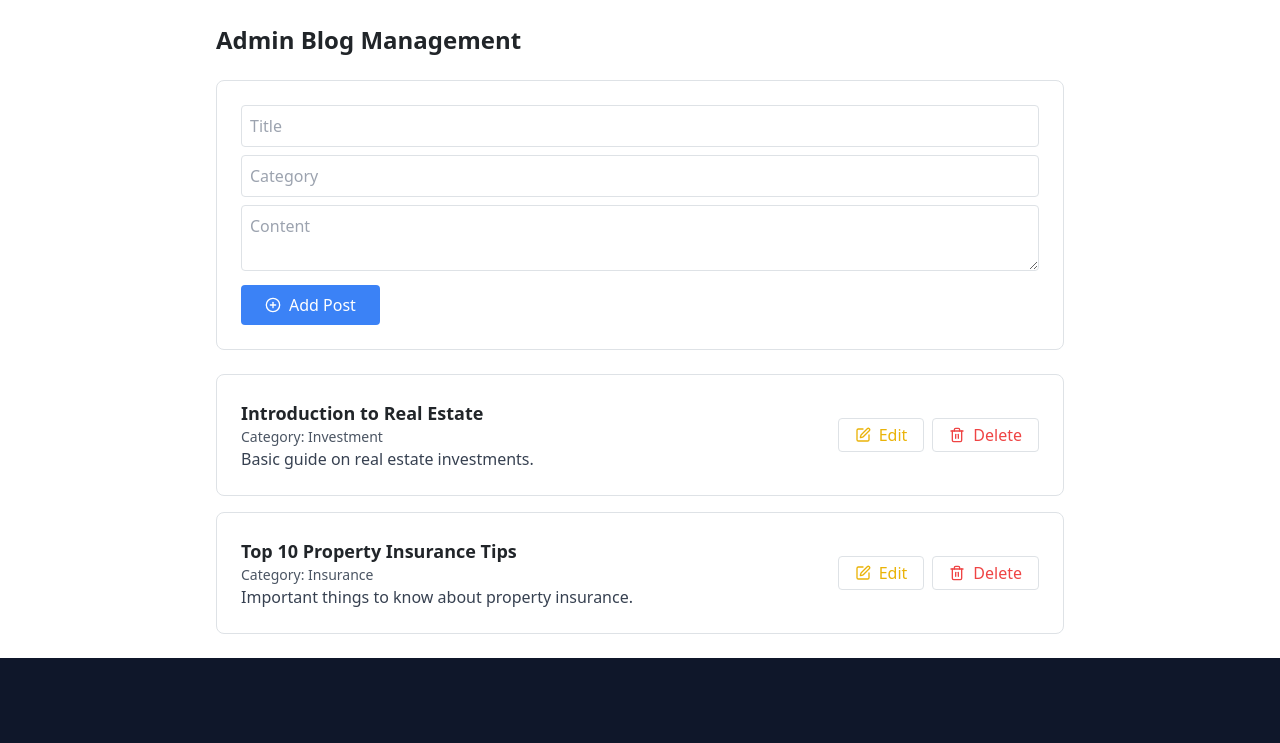
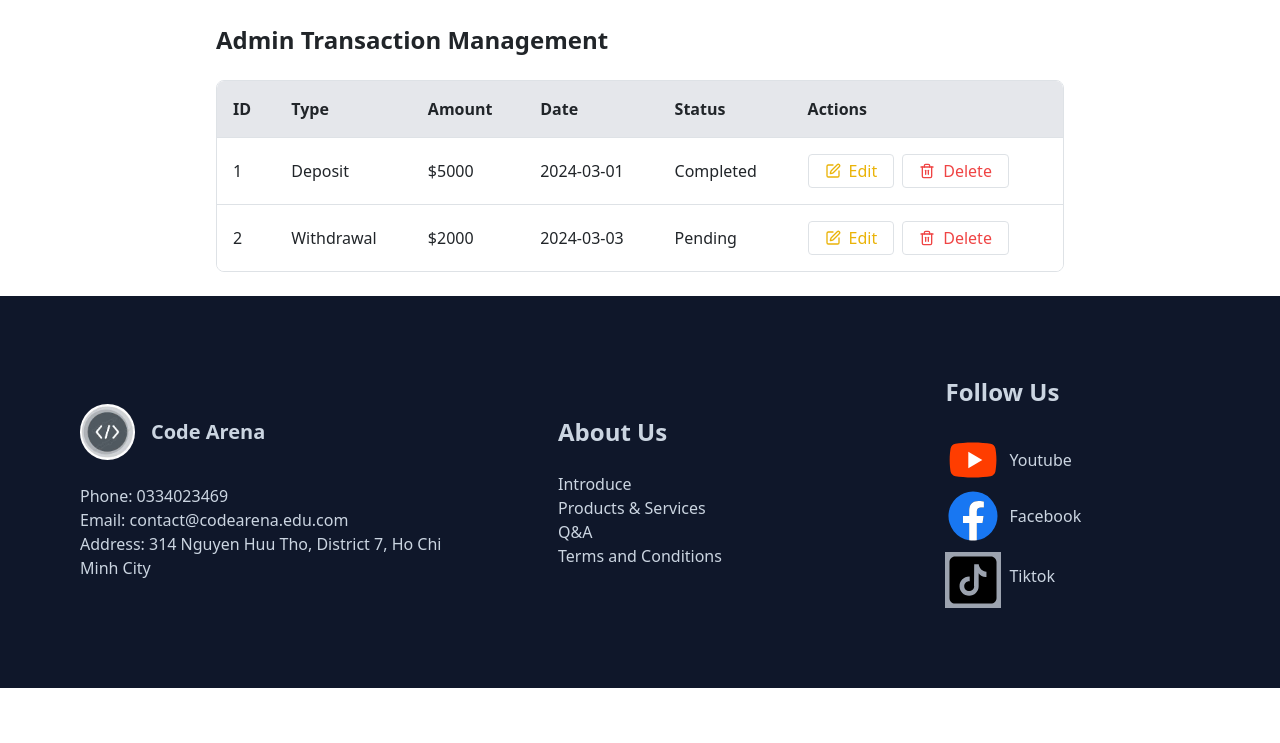
Before and after one commit to nguyentrungtinh2003/online_learning_management_system_frontend, a React (Create React App) app: page /test in a window 1280 px wide. Shown: the top 743 px of the page. Built offline with nearby package versions, Linux system fonts and the light colour scheme; a web font is replaced by a local one.

Commit message:
SCRUM-135 Create Payment Management Layout for Admin

```diff
--- a/src/App.js
+++ b/src/App.js
@@ -22,13 +22,14 @@ import ManagementQuestion from "./pages/Question/QuestionManagement";
 import LearningProgress from "./pages/User/LearningProcess";
 import CommentManagement from "./pages/Comment/CommentManagement";
 import AdminBlogManagement from "./pages/Blog/AdminBlogManagement";
+import AdminPaymentManagement from "./pages/Payment/AdminPaymentManagement";
 
 function App() {
   return (
     <>
       <Router>
         <Routes>
-          <Route path="/test" element={<AdminBlogManagement/>} />
+          <Route path="/test" element={<AdminPaymentManagement />} />
           <Route
             path="/"
             element={
--- /dev/null
+++ b/src/pages/Payment/AdminPaymentManagement.js
@@ -0,0 +1,72 @@
+import { useState } from "react";
+import { Edit, Trash2 } from "lucide-react";
+
+const initialTransactions = [
+  {
+    id: 1,
+    type: "Deposit",
+    amount: 5000,
+    date: "2024-03-01",
+    status: "Completed",
+  },
+  {
+    id: 2,
+    type: "Withdrawal",
+    amount: 2000,
+    date: "2024-03-03",
+    status: "Pending",
+  },
+];
+
+export default function TransactionAdmin() {
+  const [transactions, setTransactions] = useState(initialTransactions);
+
+  const deleteTransaction = (id) =>
+    setTransactions(
+      transactions.filter((transaction) => transaction.id !== id)
+    );
+
+  return (
+    <div className="p-6 max-w-4xl mx-auto">
+      <h1 className="text-2xl font-bold mb-4">Admin Transaction Management</h1>
+
+      {/* Transactions Table */}
+      <div className="overflow-x-auto border border-gray-300 rounded-lg">
+        <table className="min-w-full bg-white">
+          <thead>
+            <tr className="bg-gray-200 text-left">
+              <th className="p-3">ID</th>
+              <th className="p-3">Type</th>
+              <th className="p-3">Amount</th>
+              <th className="p-3">Date</th>
+              <th className="p-3">Status</th>
+              <th className="p-3">Actions</th>
+            </tr>
+          </thead>
+          <tbody>
+            {transactions.map((transaction) => (
+              <tr key={transaction.id} className="border-t">
+                <td className="p-3">{transaction.id}</td>
+                <td className="p-3">{transaction.type}</td>
+                <td className="p-3">${transaction.amount}</td>
+                <td className="p-3">{transaction.date}</td>
+                <td className="p-3">{transaction.status}</td>
+                <td className="p-3 flex gap-2">
+                  <button className="border border-yellow-500 text-yellow-500 px-3 py-1 rounded flex items-center gap-2">
+                    <Edit size={16} /> Edit
+                  </button>
+                  <button
+                    onClick={() => deleteTransaction(transaction.id)}
+                    className="border border-red-500 text-red-500 px-3 py-1 rounded flex items-center gap-2"
+                  >
+                    <Trash2 size={16} /> Delete
+                  </button>
+                </td>
+              </tr>
+            ))}
+          </tbody>
+        </table>
+      </div>
+    </div>
+  );
+}
```
